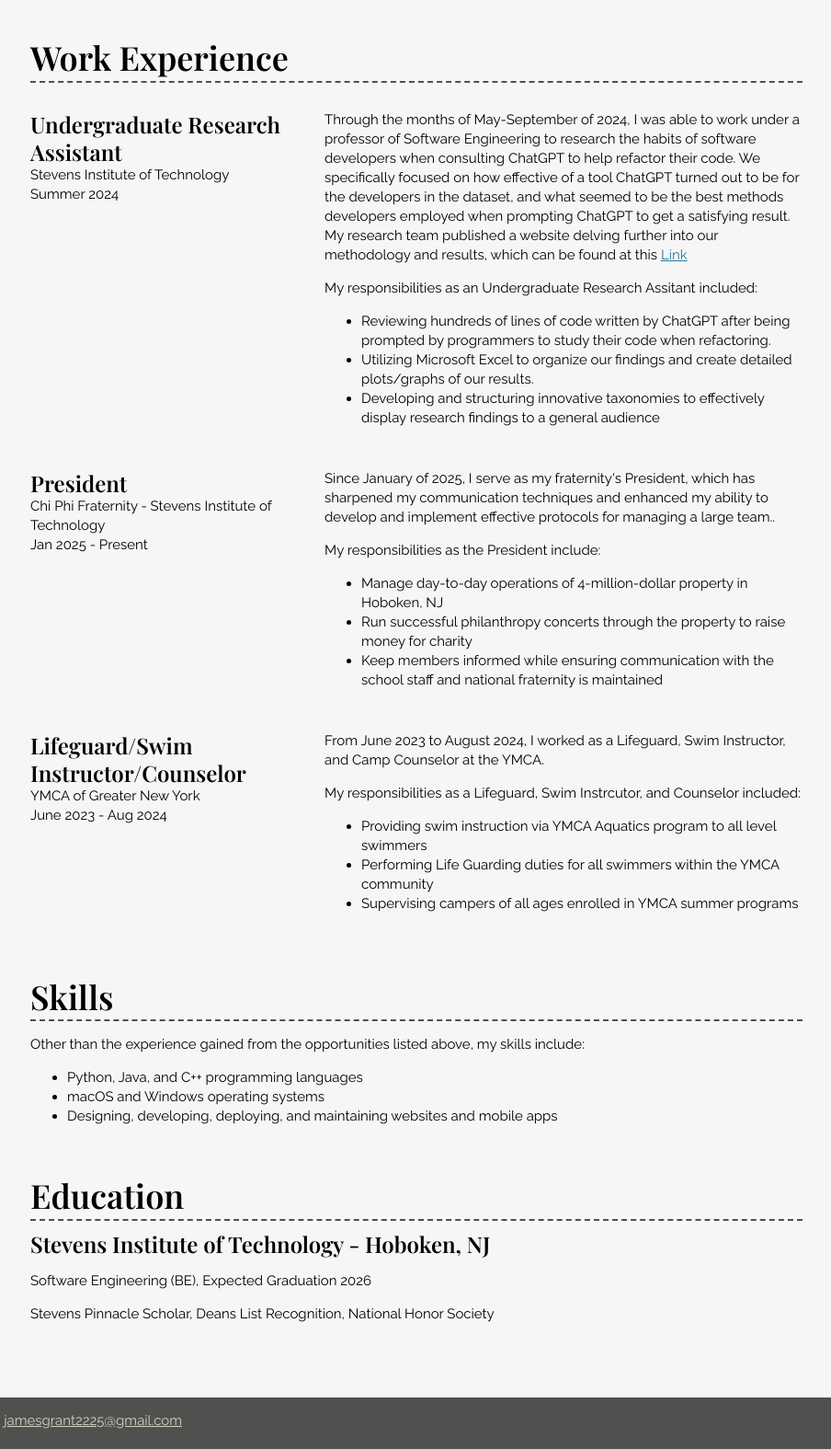
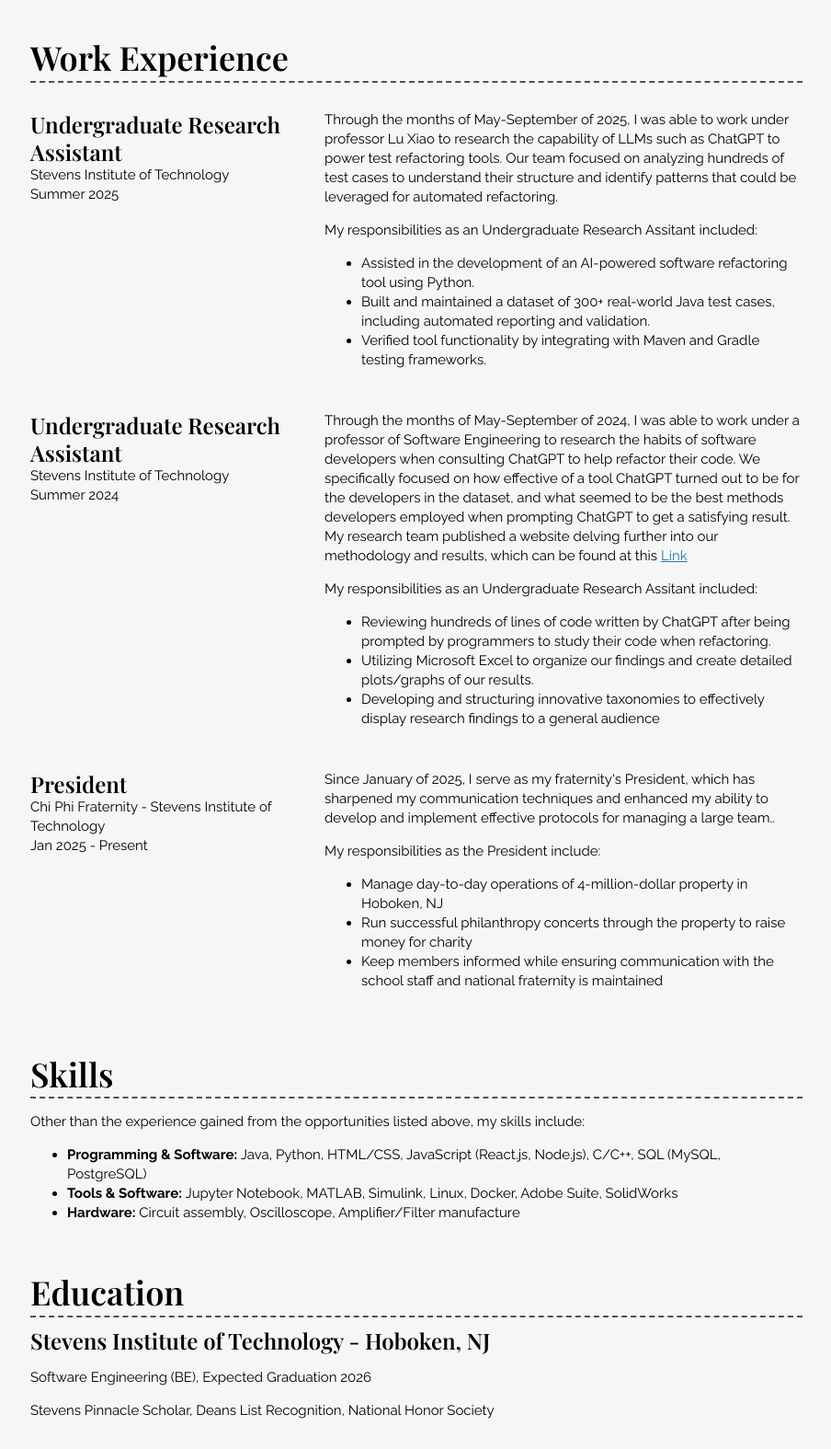
Before and after one commit to JGrant225/JGrant225.github.io, a plain HTML site: page resume.html in a window 1280 px wide. Shown: the part 1240-2815 px from the top of the page at 92% size, without its empty margins (187-1091 px from the left). Drawn offline with nearby package versions, Linux system fonts and the light colour scheme; a web font is replaced by a local one.

Commit message:
Resume Updates + Github Link added

```diff
--- a/resume.html
+++ b/resume.html
@@ -10,7 +10,7 @@
     <link rel="stylesheet" href="css/styles.css">
   </head>
   <body class="resume">
-    <a class="btn download-link" href="James_Grant_Resume_2025.pdf">Download PDF</a>
+    <a class="btn download-link" href="James Grant Resume 2025.pdf">Download PDF</a>
     <!-- //  INTRO  // -->
     <header>
       <!-- Start content edits below this line. -->
@@ -67,6 +67,24 @@
         <!-- Start content edits below this line.  -->
         <h2>Work Experience</h2>
 
+        <section class="work-item">
+          <div class="work-details">
+            <h3>Undergraduate Research Assistant</h3>
+            <p>Stevens Institute of Technology</p>
+            <p>Summer 2025</p>
+          </div>
+
+          <div class="work-summary">
+            <p>Through the months of May-September of 2025, I was able to work under professor Lu Xiao to research the capability of LLMs such as ChatGPT to power test refactoring tools. Our team focused on analyzing hundreds of test cases to understand their structure and identify patterns that could be leveraged for automated refactoring.</p>
+            <p>My responsibilities as an Undergraduate Research Assitant included:</p>
+            <ul>
+              <li>Assisted in the development of an AI-powered software refactoring tool using Python.</li>
+              <li>Built and maintained a dataset of 300+ real-world Java test cases, including automated reporting and validation.</li>
+              <li>Verified tool functionality by integrating with Maven and Gradle testing frameworks.</li>
+            </ul>
+          </div>
+        </section>
+
         <!-- To add more items, copy this whole <section></section> block -->
         <section class="work-item">
           <div class="work-details">
@@ -107,27 +125,6 @@
           </div>
         </section>
 
-        <!-- End content edits here. -->
-
-      <!-- To add more items, copy this whole <section></section> block -->
-      <section class="work-item">
-        <div class="work-details">
-          <h3>Lifeguard/Swim Instructor/Counselor</h3>
-          <p>YMCA of Greater New York</p>
-          <p>June 2023 - Aug 2024</p>
-        </div>
-
-        <div class="work-summary">
-          <p>From June 2023 to August 2024, I worked as a Lifeguard, Swim Instructor, and Camp Counselor at the YMCA.</p>
-          <p>My responsibilities as a Lifeguard, Swim Instrcutor, and Counselor included:</p>
-          <ul>
-            <li>Providing swim instruction via YMCA Aquatics program to all level swimmers</li>
-            <li>Performing Life Guarding duties for all swimmers within the YMCA community</li>
-            <li>Supervising campers of all ages enrolled in YMCA summer programs</li>
-          </ul>
-        </div>
-      </section>
-
       <!-- End content edits here. -->
 
       </section>
@@ -137,11 +134,9 @@
         <h2>Skills</h2>
         <p>Other than the experience gained from the opportunities listed above, my skills include: </p>
         <ul>
-          <li>Python, Java, and C++ programming languages</li>
-          <li>macOS and Windows operating systems</li>
-          <li> Designing, developing, deploying, and maintaining websites and mobile apps</li>
-
-
+          <li><b>Programming & Software: </b> Java, Python, HTML/CSS, JavaScript (React.js, Node.js), C/C++, SQL (MySQL, PostgreSQL) </li>
+          <li><b>Tools & Software: </b>Jupyter Notebook, MATLAB, Simulink, Linux, Docker, Adobe Suite, SolidWorks </li>
+          <li> <b>Hardware:</b> Circuit assembly, Oscilloscope, Amplifier/Filter manufacture </li>
         </ul>
 
 
@@ -176,6 +171,9 @@
         <li>
           <a href="https://www.instagram.com/james.grantjr/" ><img src="images/icon-logo-instagram.png" alt="My instagram profile"></a>
         </li>
+        <li>
+          <a href="https://github.com/JGrant225"><img src="images/icon-logo-github.png" alt="My GitHub profile"></a>
+        </li>
       </ul>
 
       <!-- End content edits here. -->
```
Also changed, not shown: index.html (+3 -0 lines), 2 other files.
